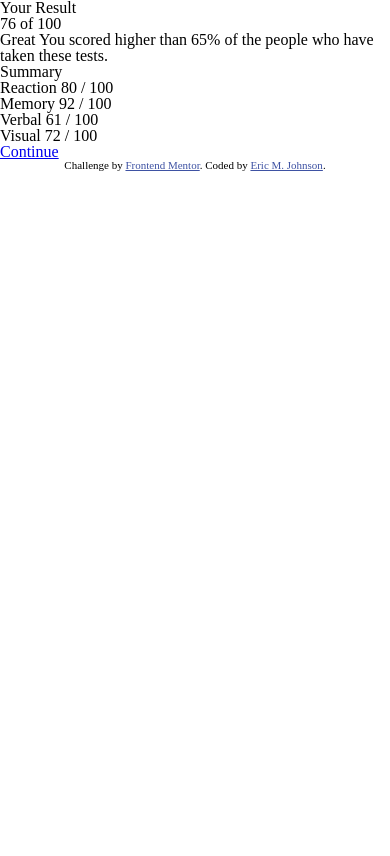
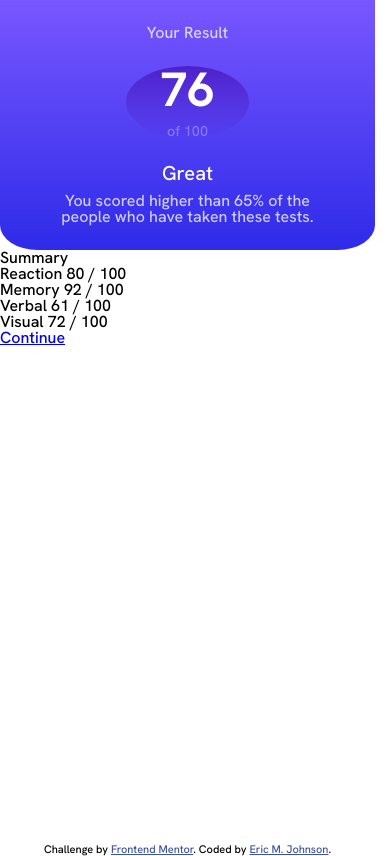
Before and after one commit to johnsoneric586/results-sumary-component, a plain HTML site: page index.html in a window 390 px wide. Drawn offline with Linux system fonts and the light colour scheme.

Commit message:
Add initial styles to "result" section.
Added styles to the "results" section but ran into some issues trying
to make the section responsive to zooming in. Will pick up on this
tomorrow.

```diff
--- a/index.html
+++ b/index.html
@@ -8,7 +8,9 @@
 
   <link rel="icon" type="image/png" sizes="32x32" href="./assets/images/favicon-32x32.png">
   <link rel="stylesheet" href="styles.css">
-
+  <link rel="preconnect" href="https://fonts.googleapis.com">
+  <link rel="preconnect" href="https://fonts.gstatic.com" crossorigin>
+  <link href="https://fonts.googleapis.com/css2?family=Hanken+Grotesk:wght@500;700;800&display=swap" rel="stylesheet">
   <title>Frontend Mentor | Results summary component</title>
 
   <!-- Feel free to remove these styles or customise in your own stylesheet 👍 -->
@@ -27,13 +29,14 @@
 <body>
 
   <div class="component">
-    Your Result
-    <div class="overall-score"><span class="overall-score-number">76</span>
-      of 100
+    <div class="result">
+      Your Result
+      <div class="overall-score"><span class="overall-score-number">76</span>
+        of 100
+      </div>
+      <span class="score-rating">Great</span>
+      <p>You scored higher than 65% of the people who have taken these tests.</p>
     </div>
-    <span class="score-rating">Great</span>
-    You scored higher than 65% of the people who have taken these tests.
-
 
 
     <div class="summary">
@@ -71,6 +74,7 @@
     Challenge by <a href="https://www.frontendmentor.io?ref=challenge" target="_blank">Frontend Mentor</a>.
     Coded by <a href="#">Eric M. Johnson</a>.
   </div>
+
 </body>
 
 </html>
--- a/styles.css
+++ b/styles.css
@@ -137,3 +137,60 @@ table {
 
 /* CSS reset ^^^ */
 /* -------------------------------------------------------------------- */
+
+body {
+    font-family: 'Hanken Grotesk', sans-serif;
+    min-height: 100vh;
+    max-width: 375px;
+    display: flex;
+    flex-direction: column;
+}
+
+.component {
+    /* border: 1px solid red; */
+    width: 100%;
+    height: 100%;
+    min-height: 100vh;
+}
+
+.result {
+    height: 40%;
+    width: 375px;
+    padding: 25px 50px;
+    box-sizing: border-box;
+    background-image: linear-gradient(hsl(252, 100%, 67%), hsl(241, 81%, 54%));
+    color: hsla(0, 0%, 100%, 0.75);
+    display: flex;
+    flex-direction: column;
+    text-align: center;
+    align-items: center;
+    border-bottom-left-radius: 10%;
+    border-bottom-right-radius: 10%;
+}
+
+.overall-score {
+    display: flex;
+    flex-direction: column;
+    justify-content: center;
+    background-image: linear-gradient(hsla(256, 72%, 46%, 1), hsla(241, 72%, 46%, 0));
+    /* border: 1px solid red; */
+    color: hsla(0, 0%, 100%, 0.3);
+    font-size: 0.9rem;
+    border-radius: 50%;
+    width: 45%;
+    height: 75%;
+    margin: 25px 0;
+}
+
+.overall-score-number {
+    font-size: 3rem;
+    font-weight: 700;
+    color: white;
+    margin-bottom: 10px;
+}
+
+.score-rating {
+    font-size: 1.25rem;
+    margin-bottom: 10px;
+    color: white;
+}
```
Also changed, not shown: design/mobile-design.jpg.
